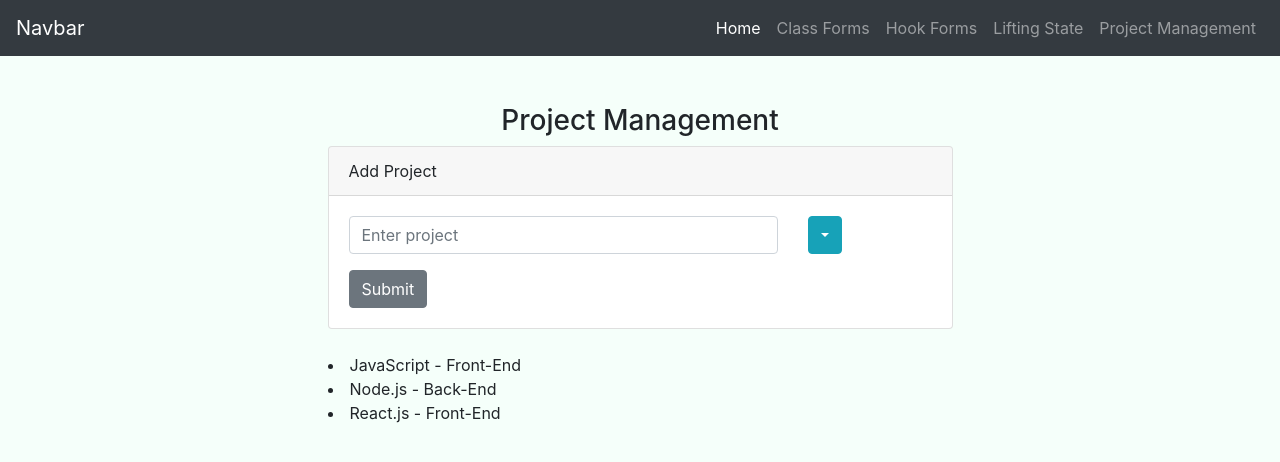
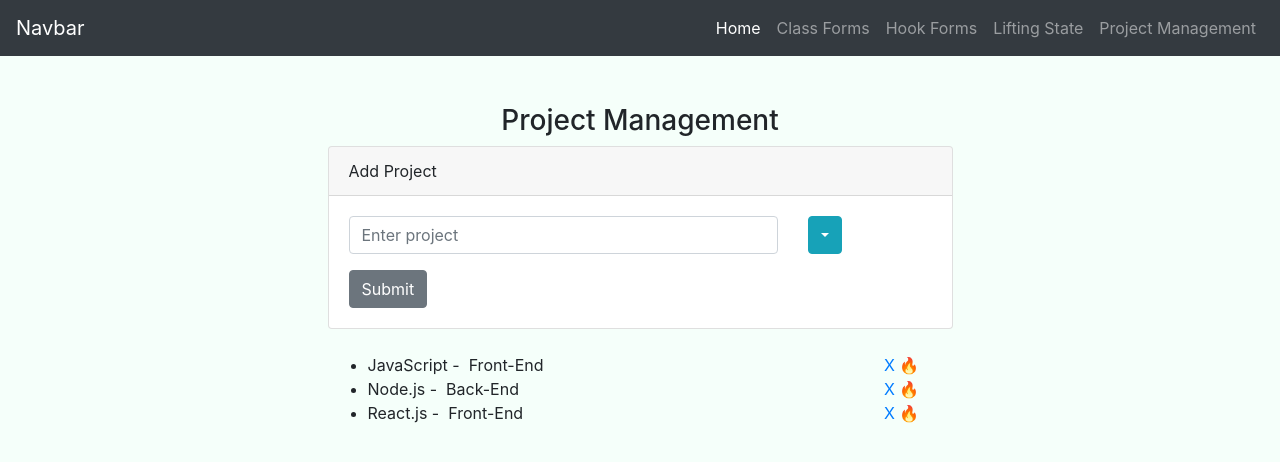
Before and after one commit to Ardeeter/learningReact, a React (Create React App) app in the folder forms/: page /project_management in a window 1280 px wide. Shown: the top 462 px of the page. Built offline with nearby package versions, Linux system fonts and the light colour scheme.

Commit message:
added delete button

```diff
--- a/forms/src/components/projectManagement/Project.js
+++ b/forms/src/components/projectManagement/Project.js
@@ -1,13 +1,16 @@
 import React from 'react'
+import ProjectItem from './ProjectItem'
 
 
-const Project = ({projects}) => {
+const Project = ({projects, onDelete}) => {
   return (
     <>
+    <ul>
       {projects.map(project => {
-        return <li key={project.id}>{project.title} - {project.category}</li>
+        return <ProjectItem key={project.id} project={project} onDelete={project.onDelete}/>
       }
       )}
+    </ul>
     </>
   )
 }
--- a/forms/src/components/projectManagement/ProjectItem.js
+++ b/forms/src/components/projectManagement/ProjectItem.js
@@ -1,9 +1,20 @@
 import React from 'react'
 
-const ProjectItem = () => {
+const ProjectItem = (props) => {
   return (
     <>
-
+      <li>
+        <div className="row">
+          <div className="col-8">
+          {props.project.title} -
+          &nbsp;
+          <span className="quote">{props.project.category}</span>
+          </div>
+          <div className="col-4 text-right pr-5">
+            <a href="#" onClick={() => project.onDelete(props.project.id)}> X 🔥 </a>
+          </div>
+        </div>
+      </li>
     </>
   )
 }
--- a/forms/src/components/projectManagement/ProjectManagement.js
+++ b/forms/src/components/projectManagement/ProjectManagement.js
@@ -31,6 +31,18 @@ const ProjectManagement = () => {
         setProjects([newProject, ...projects])
     }
 
+    const handleRemoveProject = (id) => { //3 [3, 4, 5, 6, 7]
+
+        // spread to prevent mutation of old state
+        let oldProjects = [...projects];
+
+        let filteredProjects = oldProjects.filter(project => {
+            return id != project.id
+        })
+
+        //state is updated with new filtered projects
+        setProjects(filteredProjects)
+    }
 
   return (
     <>
@@ -58,7 +70,7 @@ const ProjectManagement = () => {
     {/* End of Row */}
     <div className="row">
         <div className="col-6 offset-3 mt-4">
-            <Project projects={projects}/>
+            <Project onDelete={(id)=>handleRemoveProject(id)} projects={projects}/>
         </div>
     </div>
 
```
